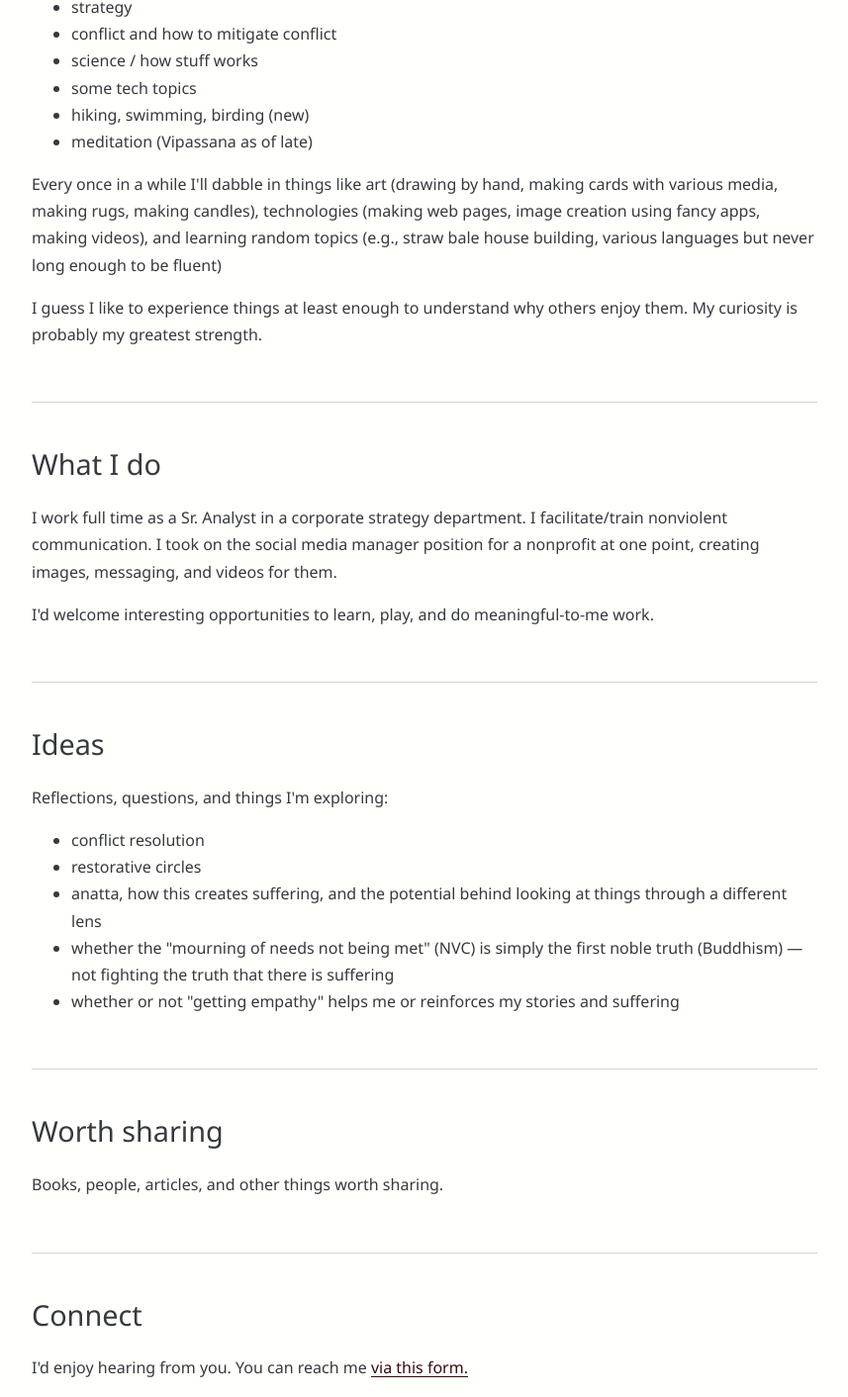
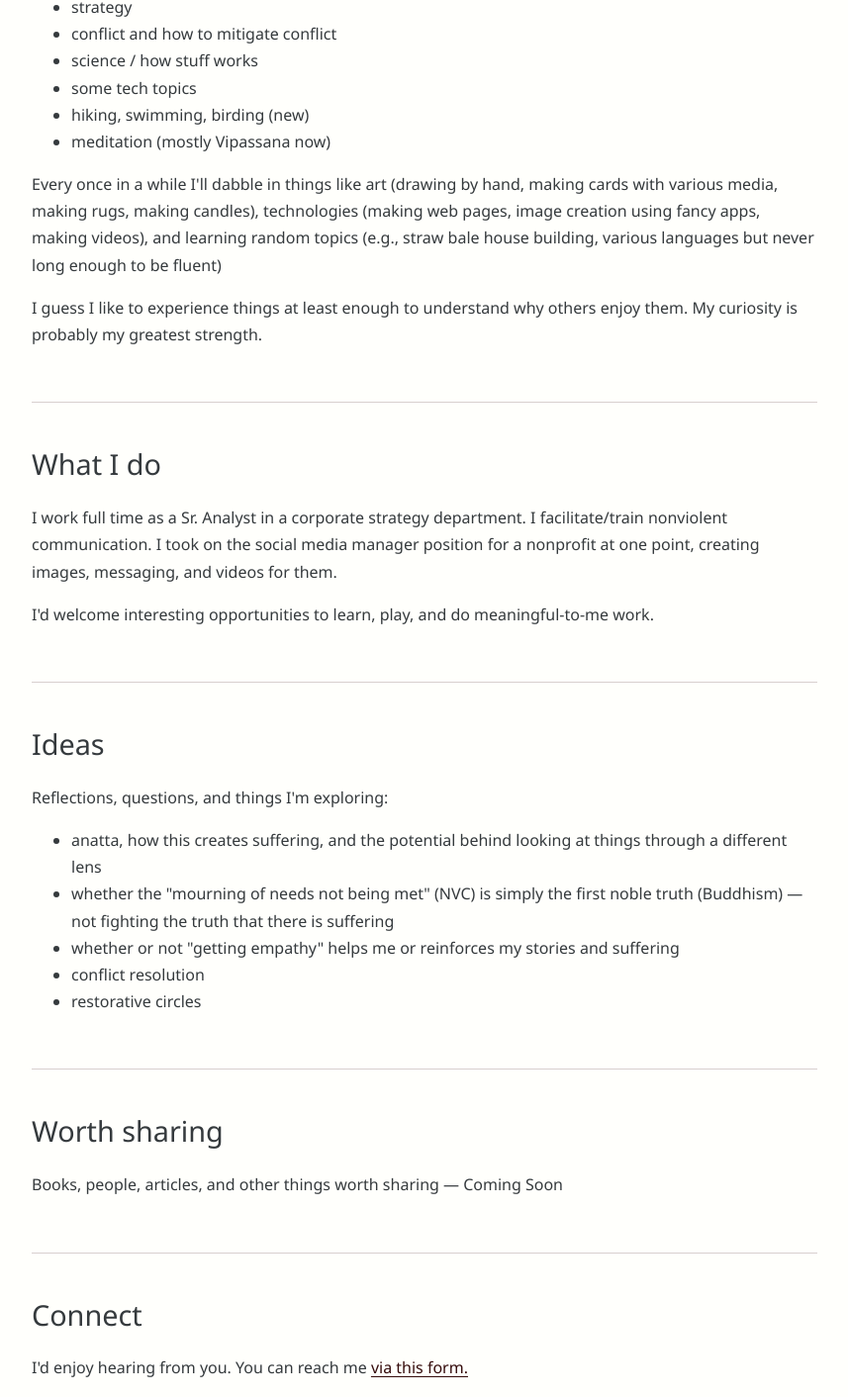
Before and after one commit to ewanski/ewanski.github.io, an Astro site: page / in a window 1280 px wide. Shown: the part 1178-2590 px from the top of the page at 99% size, without its empty margins (211-1068 px from the left). Built offline with nearby package versions, Linux system fonts and the light colour scheme; Astro itself is replaced by a stand-in of ours.

Commit message:
more minor text changes

```diff
--- a/src/pages/index.astro
+++ b/src/pages/index.astro
@@ -56,7 +56,7 @@ import treebirdsleft from "../assets/single_tree_birds_on_left.png";
         <li>science / how stuff works</li>
         <li>some tech topics</li>
         <li>hiking, swimming, birding (new)</li>
-        <li>meditation (Vipassana as of late)</li>
+        <li>meditation (mostly Vipassana now)</li>
         </ul>
         <p>Every once in a while I'll dabble in things like art (drawing by hand, making cards with various media, making rugs, making candles), technologies (making web pages, image creation using fancy apps, making videos), and learning random topics (e.g., straw bale house building, various languages but never long enough to be fluent)</p>
         <p>I guess I like to experience things at least enough to understand why others enjoy them. My curiosity is probably my greatest strength.</p>
@@ -72,17 +72,17 @@ import treebirdsleft from "../assets/single_tree_birds_on_left.png";
         <h2>Ideas</h2>
         <p>Reflections, questions, and things I'm exploring:</p>
         <ul>
-        <li>conflict resolution</li>
-        <li>restorative circles</li>
         <li>anatta, how this creates suffering, and the potential behind looking at things through a different lens</li>
         <li>whether the "mourning of needs not being met" (NVC) is simply the first noble truth (Buddhism) — not fighting the truth that there is suffering</li>
         <li>whether or not "getting empathy" helps me or reinforces my stories and suffering</li>
+        <li>conflict resolution</li>
+        <li>restorative circles</li>
         </ul>
       </section>
 
       <section id="worthsharing">
         <h2>Worth sharing</h2>
-        <p>Books, people, articles, and other things worth sharing.</p>
+        <p>Books, people, articles, and other things worth sharing — Coming Soon</p>
       </section>
 
       <section id="connect">
```
